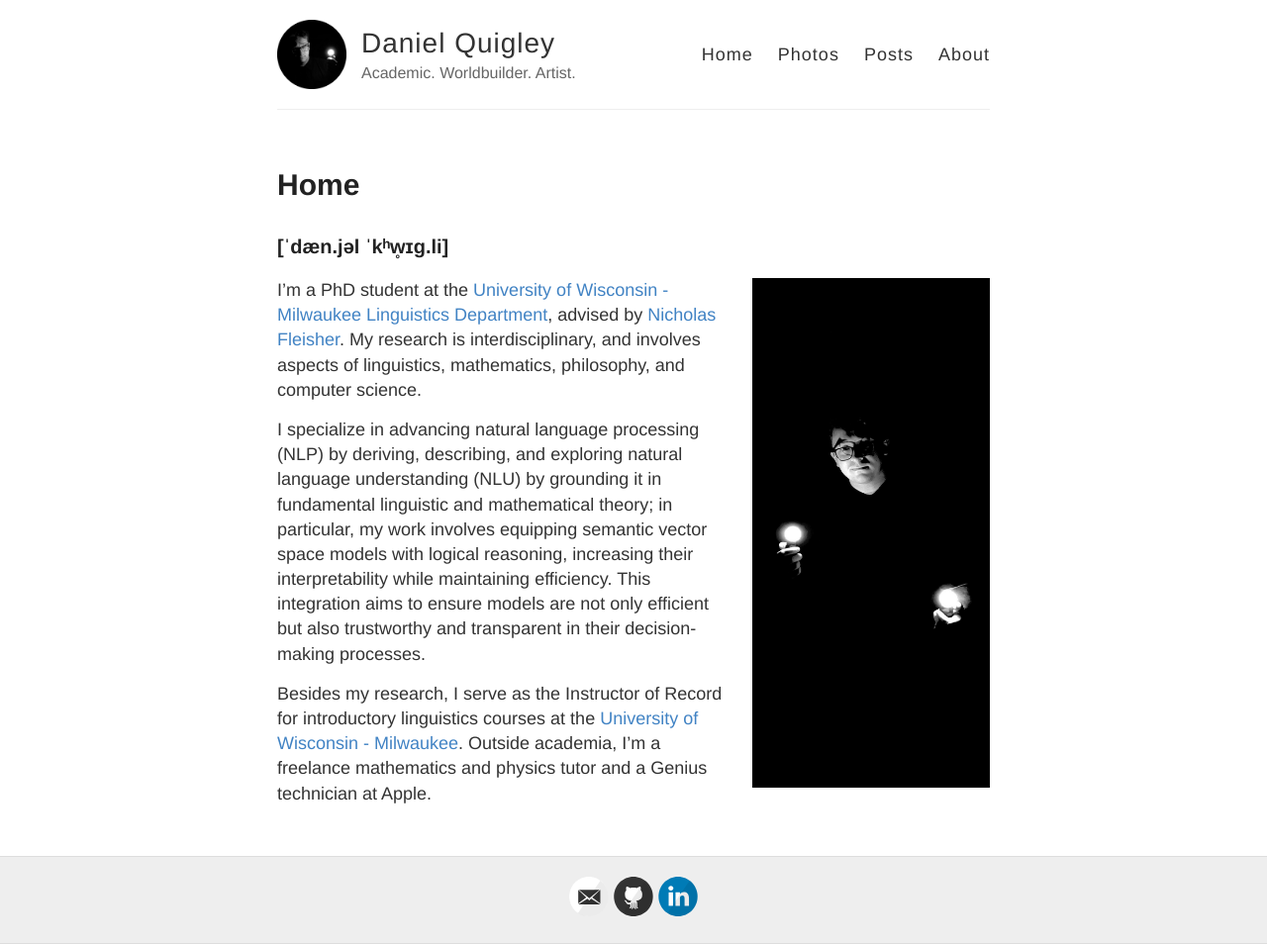
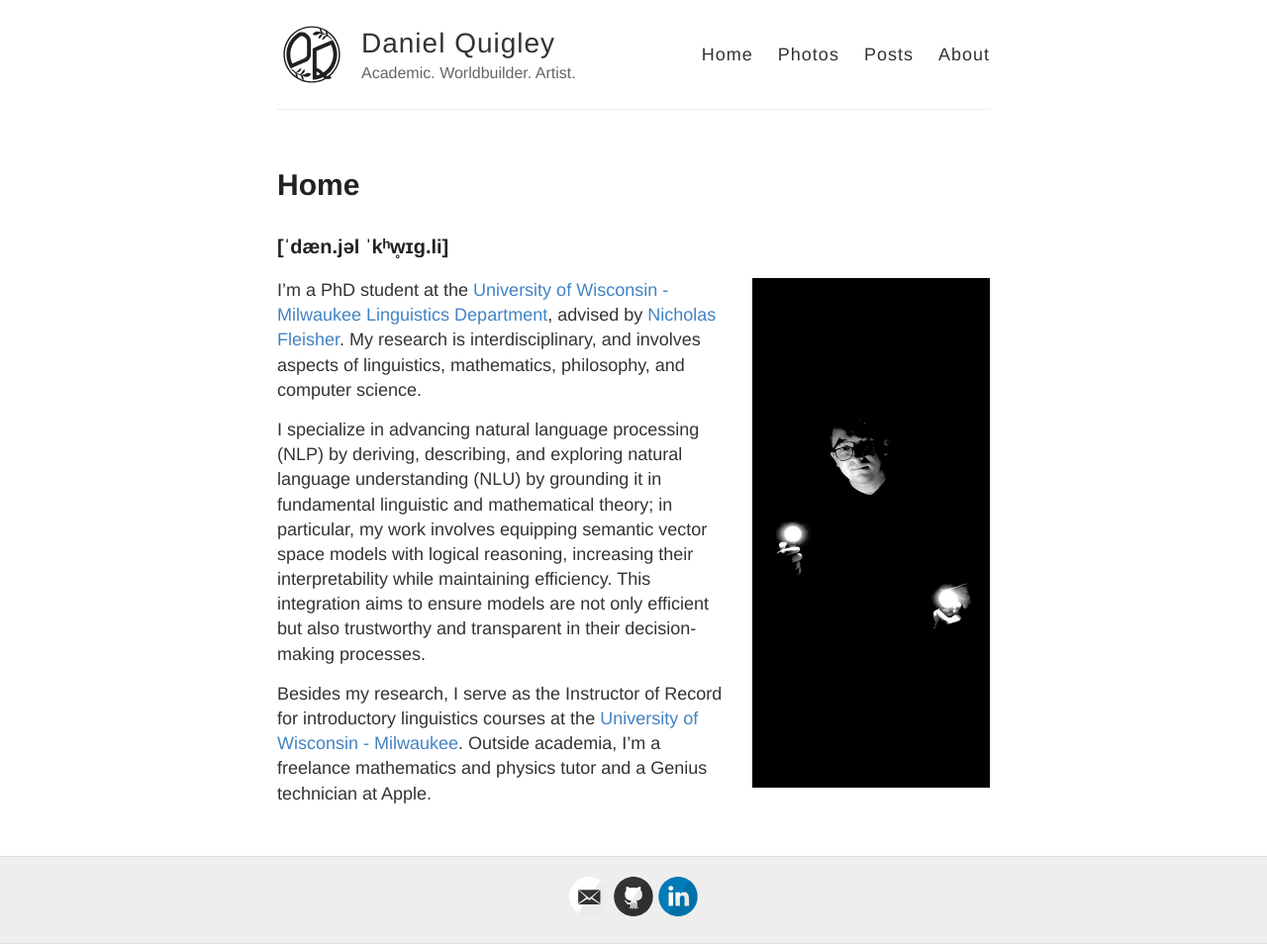
Before and after one commit to deltaquebec/dquigley.art, a Jekyll site: the page built from index.md, in a window 1280 px wide. Shown: the whole page at 99% size. Built offline with Jekyll 4.4.1, drawn with Linux system fonts in a browser that asks for light colours.

Commit message:
Update _config.yml

```diff
--- a/_config.yml
+++ b/_config.yml
@@ -11,8 +11,8 @@ description: Academic. Worldbuilder. Artist.
 # URL of your avatar or profile pic (you could use your GitHub profile pic)
 #avatar: https://avatars.githubusercontent.com/u/9583274?s=40&v=4
 #avatar: /images/quigley_daniel_avatar.png
-avatar: /images/quigley_daniel_one_light_3_circle.png
-
+#avatar: /images/quigley_daniel_one_light_3_circle.png
+avatar: /assets/dq_mono_black_circle.svg
 #
 # Flags below are optional
 #
```
